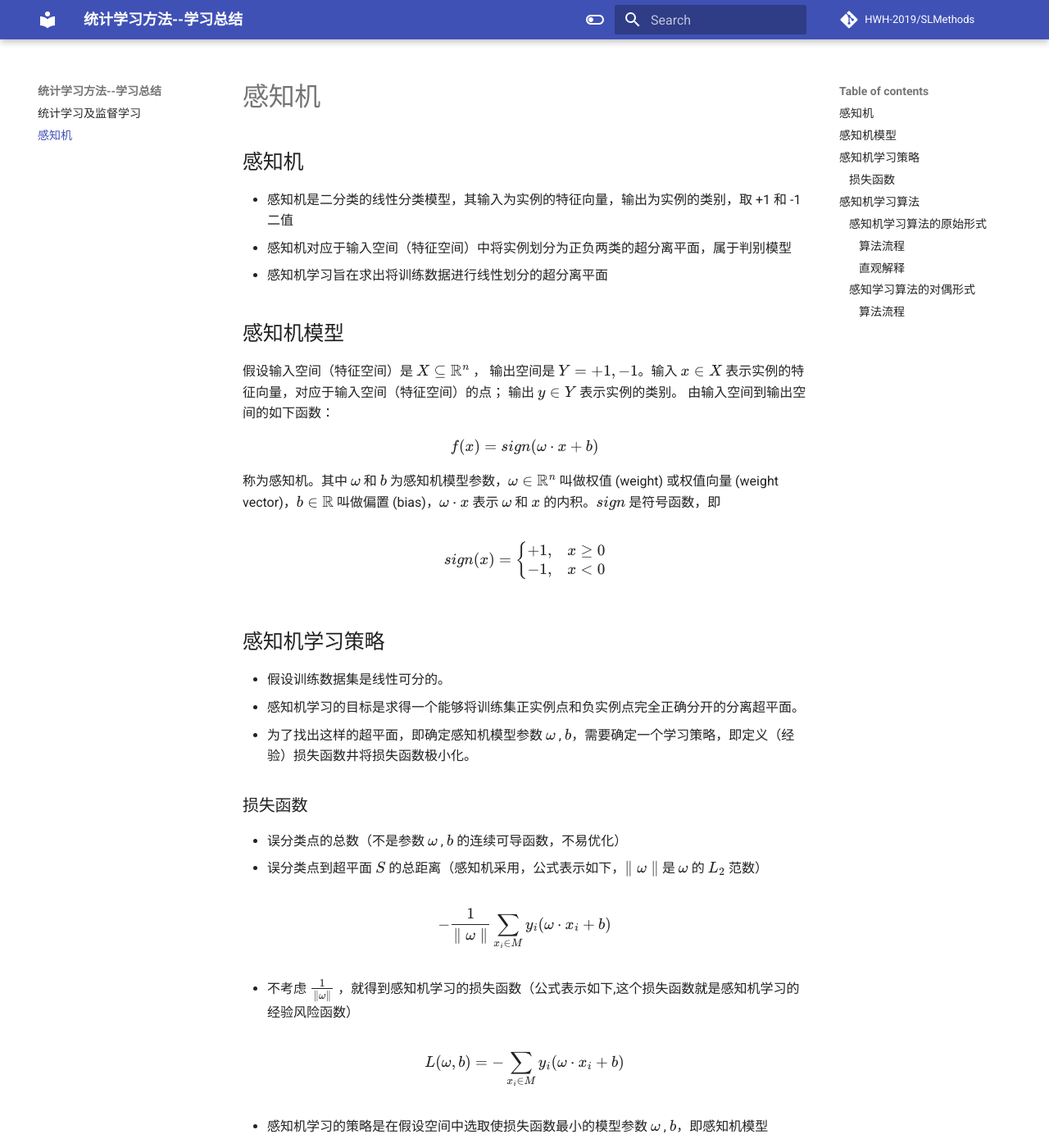
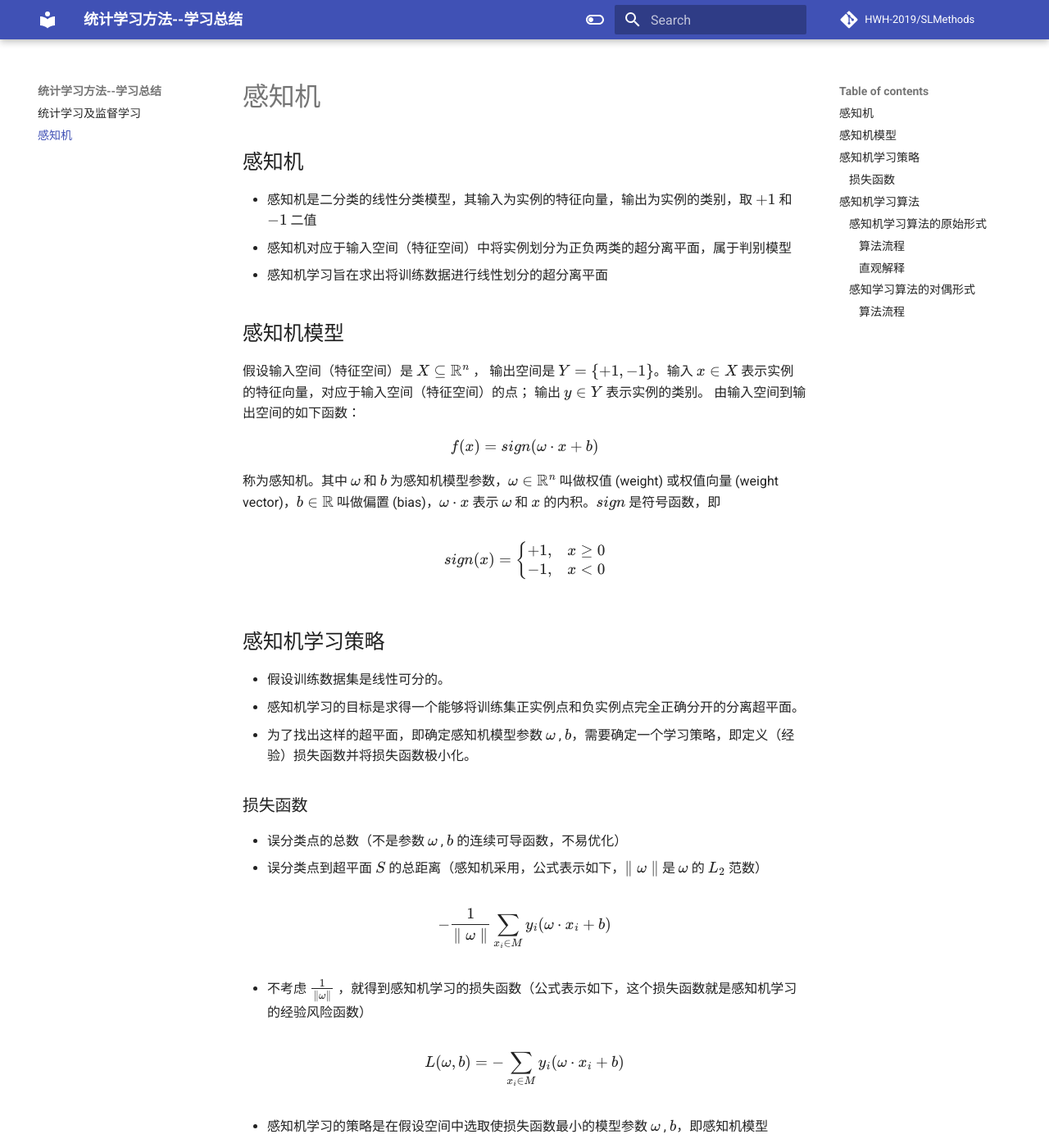
Before and after one commit to HWH-2019/SLMethods, an MkDocs documentation site: the page built from docs/part02.md, in a window 1280 px wide and 1400 px high. Shown: the whole window at 82% size. Built offline with MkDocs 1.6.1 and Material for MkDocs 9.7.7, drawn with Linux system fonts in a browser that asks for light colours; some of the changed text lies outside the part shown.

Commit message:
Update part02.md

```diff
--- a/docs/part02.md
+++ b/docs/part02.md
@@ -1,10 +1,10 @@
 ## 感知机
-- 感知机是二分类的线性分类模型，其输入为实例的特征向量，输出为实例的类别，取 +1 和 -1 二值
+- 感知机是二分类的线性分类模型，其输入为实例的特征向量，输出为实例的类别，取 $+1$ 和 $-1$ 二值
 - 感知机对应于输入空间（特征空间）中将实例划分为正负两类的超分离平面，属于判别模型
 - 感知机学习旨在求出将训练数据进行线性划分的超分离平面
 
 ## 感知机模型
-假设输入空间（特征空间）是 $X \subseteq \mathbb{R}^n$  ， 输出空间是 $Y = {+1,-1}$。输入 $x \in X$ 表示实例的特征向量，对应于输入空间（特征空间）的点； 输出 $y \in Y$ 表示实例的类别。 由输入空间到输出空间的如下函数：
+假设输入空间（特征空间）是 $X \subseteq \mathbb{R}^n$  ， 输出空间是 $Y = \{+1,-1\}$。输入 $x \in X$ 表示实例的特征向量，对应于输入空间（特征空间）的点； 输出 $y \in Y$ 表示实例的类别。 由输入空间到输出空间的如下函数：
 $$ f(x) = sign(\omega \cdot x + b)$$
 称为感知机。其中 $\omega$ 和 $b$ 为感知机模型参数，$\omega \in \mathbb{R}^n$ 叫做权值 (weight) 或权值向量 (weight vector)，$b \in \mathbb{R}$ 叫做偏置 (bias)，$\omega \cdot x$ 表示 $\omega$ 和 $x$ 的内积。$sign$ 是符号函数，即
 
@@ -17,7 +17,7 @@ $$sign(x) = \begin{cases}
 ## 感知机学习策略
 - 假设训练数据集是线性可分的。
 - 感知机学习的目标是求得一个能够将训练集正实例点和负实例点完全正确分开的分离超平面。
-- 为了找出这样的超平面，即确定感知机模型参数 $\omega$ , $b$，需要确定一个学习策略，即定义（经验）损失函数井将损失函数极小化。
+- 为了找出这样的超平面，即确定感知机模型参数 $\omega$ , $b$，需要确定一个学习策略，即定义（经验）损失函数并将损失函数极小化。
 
 ### 损失函数
 - 误分类点的总数（不是参数 $\omega$ , $b$ 的连续可导函数，不易优化）
@@ -25,7 +25,7 @@ $$sign(x) = \begin{cases}
 
 $$-\frac{1}{\parallel \omega \parallel}\sum_{x_i \in M}y_i(\omega \cdot x_i + b)$$
 
-- 不考虑 $\frac{1}{\parallel \omega \parallel}$ ，就得到感知机学习的损失函数（公式表示如下,这个损失函数就是感知机学习的经验风险函数）
+- 不考虑 $\frac{1}{\parallel \omega \parallel}$ ，就得到感知机学习的损失函数（公式表示如下，这个损失函数就是感知机学习的经验风险函数）
 
 $$L(\omega,b) = -\sum_{x_i \in M}y_i(\omega \cdot x_i + b)$$
 
@@ -78,7 +78,7 @@ $$
 
 ### 感知学习算法的对偶形式
 - 基本想法：将 $\omega$ 和 $b$ 表示为实例 $x_i$ 和标记 $y_i$ 的线性组合的形式，通过求解其系数二求得 $\omega$ 和 $b$
-- 不失一般性，在原始形式算法中可假设初始值 $\omega_0$ , $b_0$ 均为0
+- 不失一般性，在原始形式算法中可假设初始值 $\omega_0$ , $b_0$ 均为 $0$
 - 对误分类点 $(x_i,y_i)$ 通过如下公式，逐步修改 $\omega$ , $b$
 
 $$
```
Also changed, not shown: other parts of docs/part02.md (+2 -2 lines).
